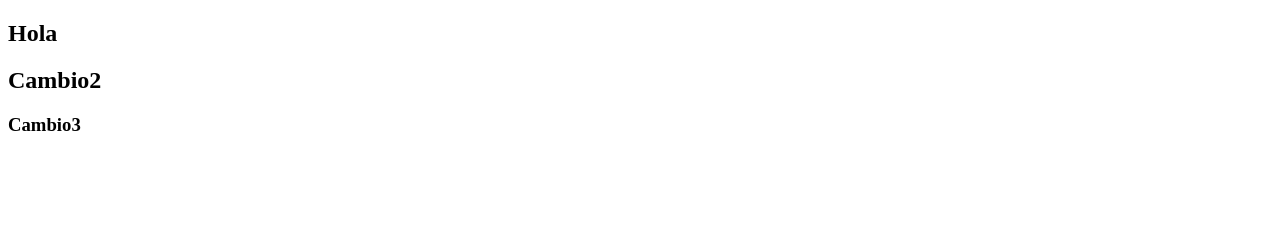
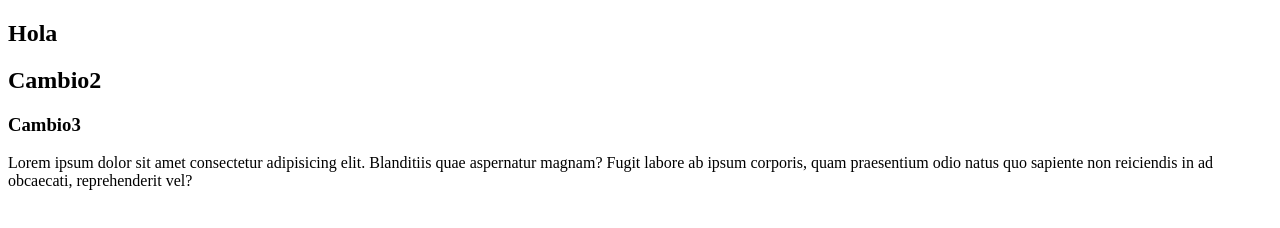
Before and after one commit to zeta22ft/git-test, a plain HTML site: page index.html in a window 1280 px wide. Drawn offline with Linux system fonts and the light colour scheme.

Commit message:
feat:lorem

```diff
--- a/index.html
+++ b/index.html
@@ -10,6 +10,7 @@
         <h1>Hola</h1>
         <h2>Cambio2</h2>
         <h3>Cambio3</h3>
+        <p>Lorem ipsum dolor sit amet consectetur adipisicing elit. Blanditiis quae aspernatur magnam? Fugit labore ab ipsum corporis, quam praesentium odio natus quo sapiente non reiciendis in ad obcaecati, reprehenderit vel?</p>
     </section>
 </body>
 </html>
```
